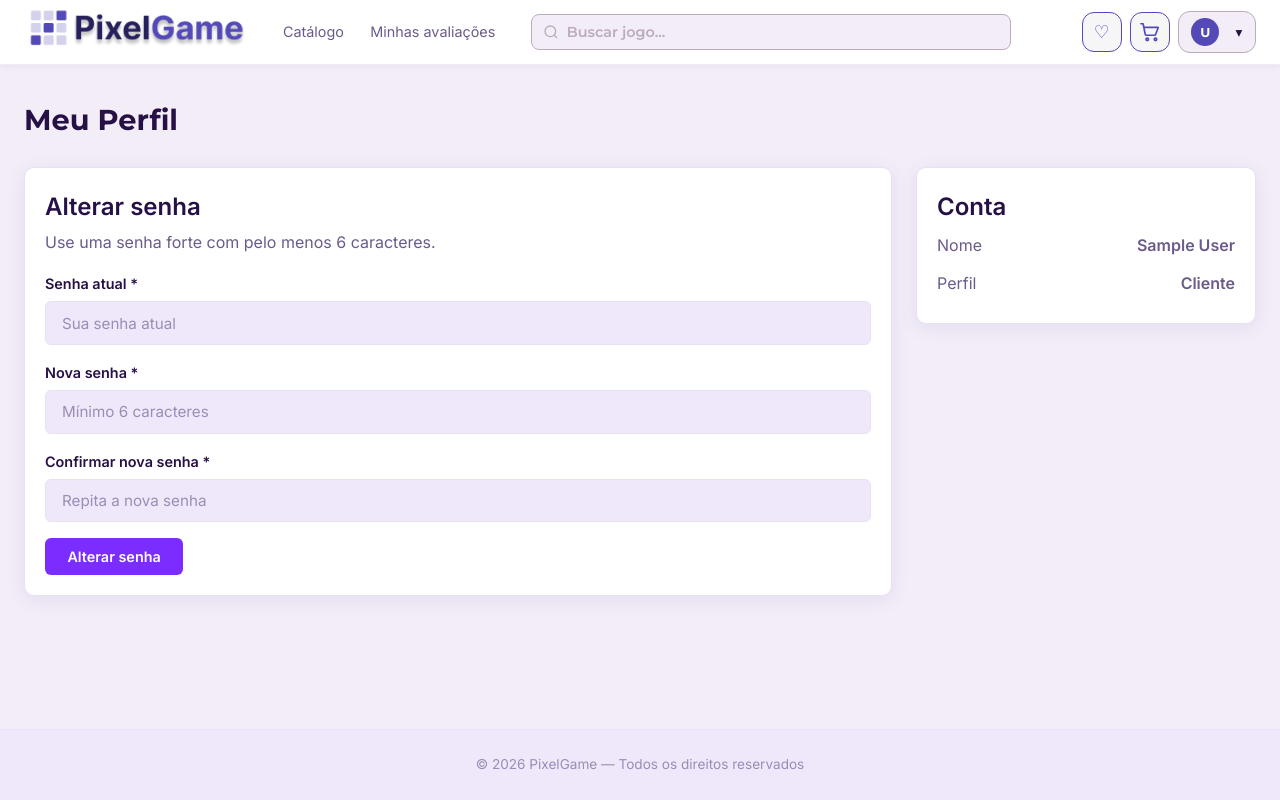
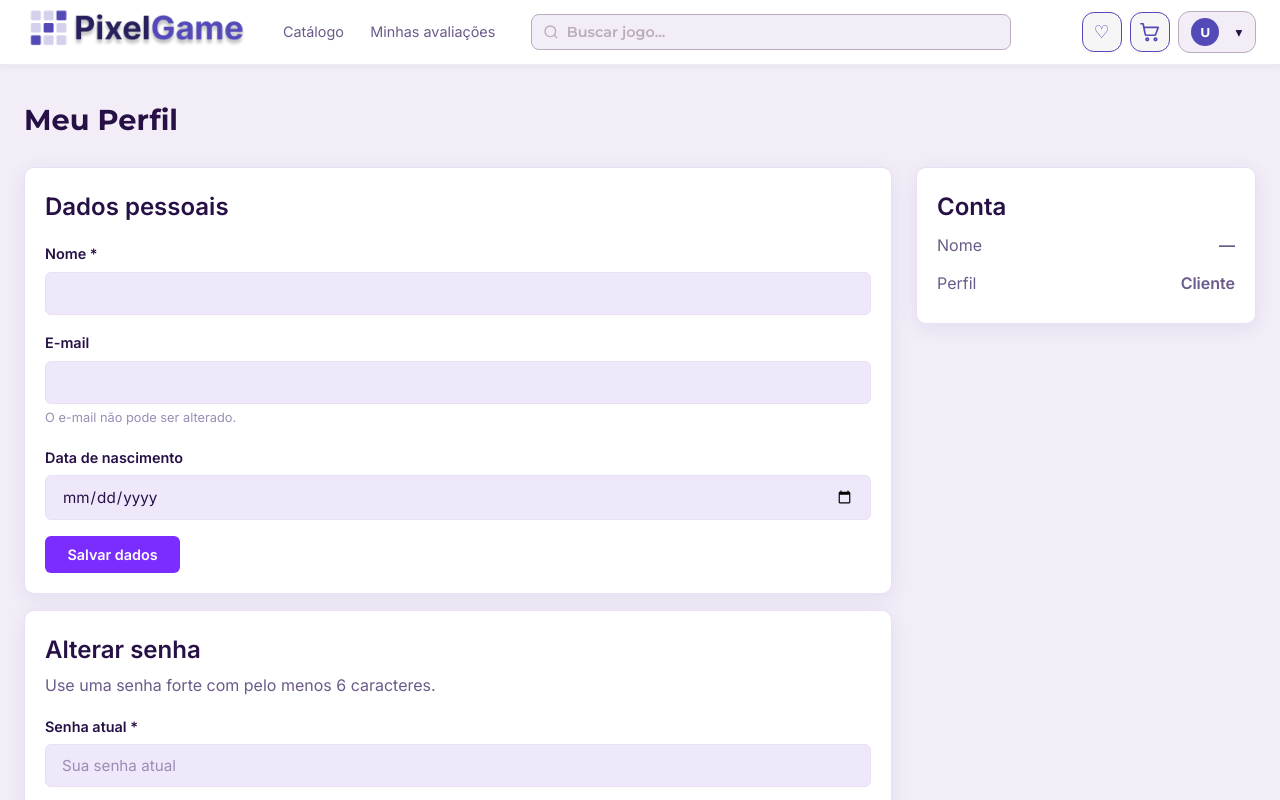
Before and after one commit to rosanadev/A3-PixelGame, a React (Vite) app in the folder src/: page /profile in a window 1280 px wide. Shown: the top 800 px of the page. Built offline with nearby package versions, Linux system fonts and the light colour scheme; no server answers; sample sign-in values are in the browser's storage.

Commit message:
feat(perfil): edição de dados pessoais (nome e data de nascimento)
Carrega via GET /usuarios/:id e salva via PUT /usuarios/:id, além da troca
de senha já existente.

```diff
--- a/src/src/pages/ProfilePage.jsx
+++ b/src/src/pages/ProfilePage.jsx
@@ -1,53 +1,100 @@
-import { useState } from 'react';
+import { useState, useEffect } from 'react';
 import { toast } from 'sonner';
-import { authService } from '../services/api';
+import { authService, userService } from '../services/api';
 import { useAuth } from '../context/AuthContext';
 import './Pages.css';
 
-const initialForm = { senhaAtual: '', novaSenha: '', confirmarSenha: '' };
+const initialPwd = { senhaAtual: '', novaSenha: '', confirmarSenha: '' };
+
+// Converte entre o formato da API (DD/MM/YYYY) e o do input date (YYYY-MM-DD).
+function toInputDate(br) {
+  if (!br || !br.includes('/')) return '';
+  const [dia, mes, ano] = br.split('/');
+  return `${ano}-${mes}-${dia}`;
+}
+function toApiDate(iso) {
+  if (!iso || !iso.includes('-')) return '';
+  const [ano, mes, dia] = iso.split('-');
+  return `${dia}/${mes}/${ano}`;
+}
 
 export default function ProfilePage() {
   const { user, logout } = useAuth();
-  const [form, setForm] = useState(initialForm);
+  const [dados, setDados] = useState({ nome: '', email: '', dataNascimento: '' });
+  const [loadingDados, setLoadingDados] = useState(true);
+  const [savingDados, setSavingDados] = useState(false);
+
+  const [pwd, setPwd] = useState(initialPwd);
   const [saving, setSaving] = useState(false);
 
-  function handleChange(e) {
-    setForm((prev) => ({ ...prev, [e.target.name]: e.target.value }));
+  // Carrega os dados do usuário logado (GET /usuarios/:id).
+  useEffect(() => {
+    if (!user?.id) { setLoadingDados(false); return; }
+    userService
+      .getById(user.id)
+      .then((r) => {
+        const u = r.data || {};
+        setDados({
+          nome: u.nome || '',
+          email: u.email || '',
+          dataNascimento: toInputDate(u.dataNascimento),
+        });
+      })
+      .catch(() => { /* mantém vazio; usa o nome do token como fallback abaixo */ })
+      .finally(() => setLoadingDados(false));
+  }, [user?.id]);
+
+  async function handleSaveDados(e) {
+    e.preventDefault();
+    if (!dados.nome.trim()) {
+      toast.error('O nome é obrigatório.');
+      return;
+    }
+    setSavingDados(true);
+    try {
+      await userService.update(user.id, {
+        nome: dados.nome.trim(),
+        dataNascimento: toApiDate(dados.dataNascimento),
+      });
+      toast.success('Dados atualizados com sucesso!');
+    } catch (err) {
+      toast.error(err.response?.data?.message || 'Não foi possível salvar os dados.');
+    } finally {
+      setSavingDados(false);
+    }
   }
 
-  async function handleSubmit(e) {
+  function handlePwdChange(e) {
+    setPwd((prev) => ({ ...prev, [e.target.name]: e.target.value }));
+  }
+
+  async function handleChangePassword(e) {
     e.preventDefault();
-
-    if (form.novaSenha.length < 6) {
+    if (pwd.novaSenha.length < 6) {
       toast.error('A nova senha deve ter pelo menos 6 caracteres.');
       return;
     }
-    if (form.novaSenha !== form.confirmarSenha) {
+    if (pwd.novaSenha !== pwd.confirmarSenha) {
       toast.error('A confirmação não corresponde à nova senha.');
       return;
     }
-    if (form.novaSenha === form.senhaAtual) {
+    if (pwd.novaSenha === pwd.senhaAtual) {
       toast.error('A nova senha deve ser diferente da atual.');
       return;
     }
-
     setSaving(true);
     try {
-      await authService.changePassword({
-        senhaAtual: form.senhaAtual,
-        novaSenha: form.novaSenha,
-      });
-      setForm(initialForm);
+      await authService.changePassword({ senhaAtual: pwd.senhaAtual, novaSenha: pwd.novaSenha });
+      setPwd(initialPwd);
       toast.success('Senha alterada com sucesso! Faça login novamente.');
-      // Por segurança, encerra a sessão após trocar a senha.
       setTimeout(() => logout(), 1500);
     } catch (err) {
       const status = err.response?.status;
-      if (status === 401 || status === 400) {
-        toast.error(err.response?.data?.message || 'Senha atual incorreta.');
-      } else {
-        toast.error(err.response?.data?.message || 'Não foi possível alterar a senha.');
-      }
+      toast.error(
+        status === 401 || status === 400
+          ? err.response?.data?.message || 'Senha atual incorreta.'
+          : err.response?.data?.message || 'Não foi possível alterar a senha.',
+      );
     } finally {
       setSaving(false);
     }
@@ -60,13 +107,49 @@ export default function ProfilePage() {
       </header>
 
       <div className="split-layout">
-        <section className="card" aria-label="Alterar senha">
+        <div>
+          <section className="card" aria-label="Dados pessoais">
+            <h2>Dados pessoais</h2>
+            {loadingDados ? (
+              <div className="page-loading" style={{ minHeight: 120 }}><div className="spinner" /></div>
+            ) : (
+              <form onSubmit={handleSaveDados} className="mt-1">
+                <div className="form-group">
+                  <label htmlFor="nome">Nome *</label>
+                  <input
+                    id="nome"
+                    className="input-field"
+                    value={dados.nome}
+                    onChange={(e) => setDados((d) => ({ ...d, nome: e.target.value }))}
+                    required
+                  />
+                </div>
+                <div className="form-group">
+                  <label htmlFor="email">E-mail</label>
+                  <input id="email" className="input-field" value={dados.email} disabled />
+                  <small className="form-hint">O e-mail não pode ser alterado.</small>
+                </div>
+                <div className="form-group">
+                  <label htmlFor="nasc">Data de nascimento</label>
+                  <input
+                    id="nasc"
+                    type="date"
+                    className="input-field"
+                    value={dados.dataNascimento}
+                    onChange={(e) => setDados((d) => ({ ...d, dataNascimento: e.target.value }))}
+                  />
+                </div>
+                <button className="btn btn-primary" disabled={savingDados} aria-busy={savingDados}>
+                  {savingDados ? 'Salvando...' : 'Salvar dados'}
+                </button>
+              </form>
+            )}
+          </section>
+
+          <section className="card mt-1" aria-label="Alterar senha">
             <h2>Alterar senha</h2>
-          <p className="page-subtitle">
-            Use uma senha forte com pelo menos 6 caracteres.
-          </p>
-
-          <form onSubmit={handleSubmit} className="mt-1">
+            <p className="page-subtitle">Use uma senha forte com pelo menos 6 caracteres.</p>
+            <form onSubmit={handleChangePassword} className="mt-1">
               <div className="form-group">
                 <label htmlFor="senhaAtual">Senha atual *</label>
                 <input
@@ -74,14 +157,13 @@ export default function ProfilePage() {
                   name="senhaAtual"
                   type="password"
                   className="input-field"
-                value={form.senhaAtual}
-                onChange={handleChange}
+                  value={pwd.senhaAtual}
+                  onChange={handlePwdChange}
                   placeholder="Sua senha atual"
                   autoComplete="current-password"
                   required
                 />
               </div>
-
               <div className="form-group">
                 <label htmlFor="novaSenha">Nova senha *</label>
                 <input
@@ -89,14 +171,13 @@ export default function ProfilePage() {
                   name="novaSenha"
                   type="password"
                   className="input-field"
-                value={form.novaSenha}
-                onChange={handleChange}
+                  value={pwd.novaSenha}
+                  onChange={handlePwdChange}
                   placeholder="Mínimo 6 caracteres"
                   autoComplete="new-password"
                   required
                 />
               </div>
-
               <div className="form-group">
                 <label htmlFor="confirmarSenha">Confirmar nova senha *</label>
                 <input
@@ -104,25 +185,25 @@ export default function ProfilePage() {
                   name="confirmarSenha"
                   type="password"
                   className="input-field"
-                value={form.confirmarSenha}
-                onChange={handleChange}
+                  value={pwd.confirmarSenha}
+                  onChange={handlePwdChange}
                   placeholder="Repita a nova senha"
                   autoComplete="new-password"
                   required
                 />
               </div>
-
               <button className="btn btn-primary" disabled={saving} aria-busy={saving}>
                 {saving ? 'Salvando...' : 'Alterar senha'}
               </button>
             </form>
           </section>
+        </div>
 
         <aside className="card summary-card" aria-label="Dados da conta">
           <h2>Conta</h2>
           <div className="summary-line">
             <span>Nome</span>
-            <strong>{user?.nome || user?.name || '—'}</strong>
+            <strong>{dados.nome || user?.nome || '—'}</strong>
           </div>
           <div className="summary-line">
             <span>Perfil</span>
```
Lines whose indentation alone changed are shown as unchanged.
